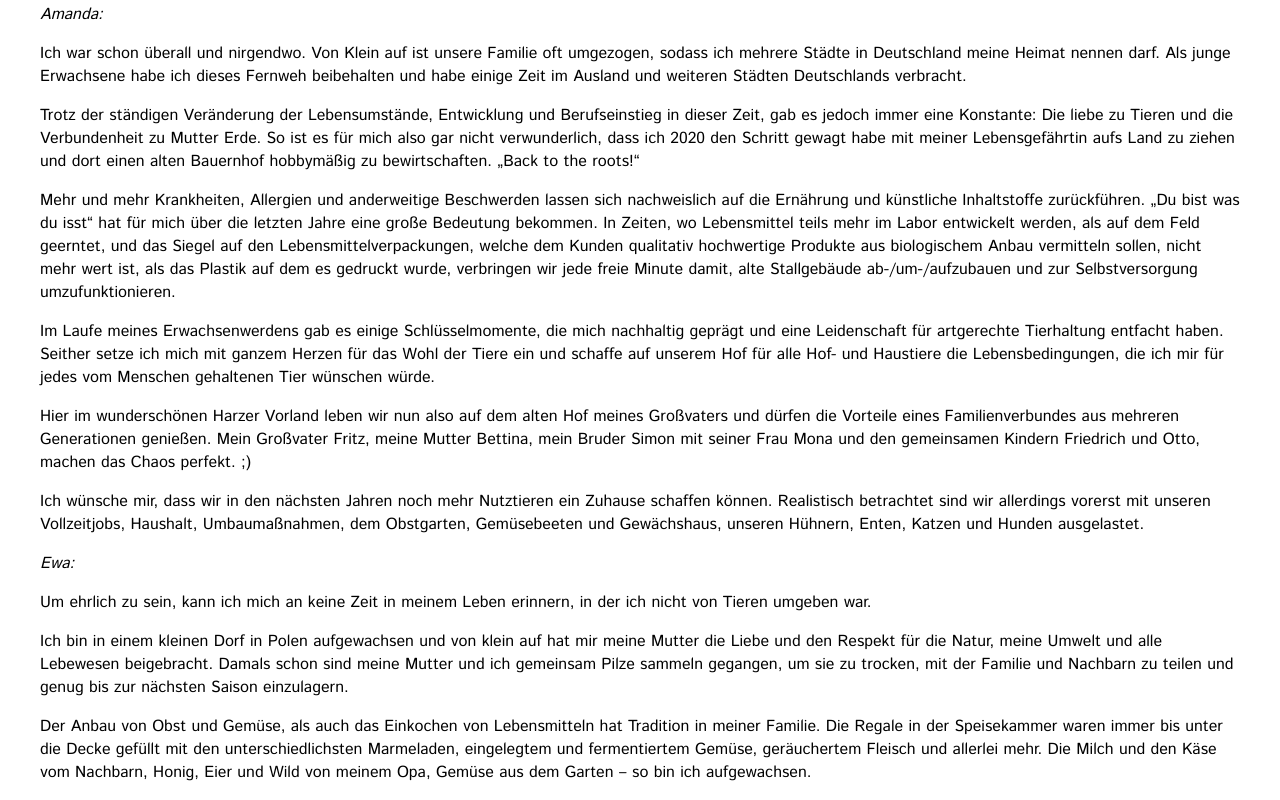
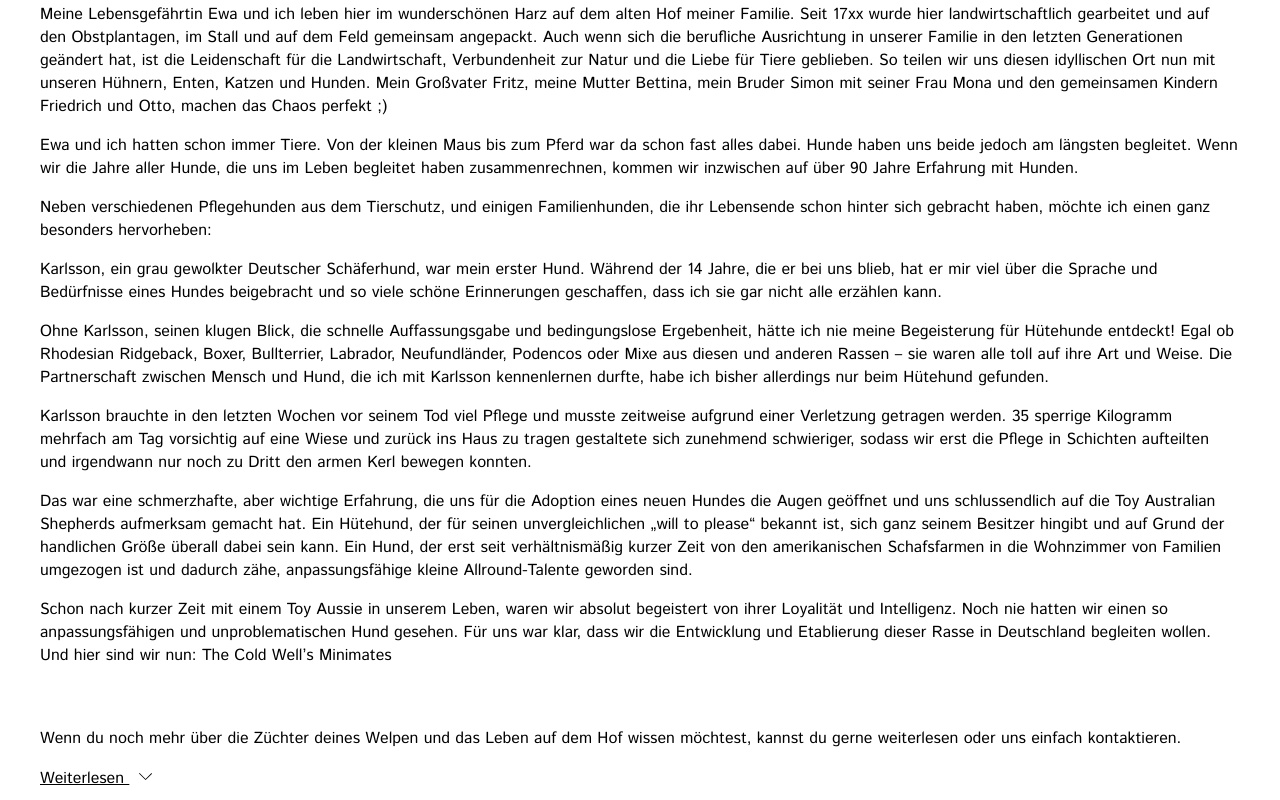
Before and after one commit to 19101990/mini-mate, a React (Create React App) app: page /#/about in a window 1280 px wide. Shown: the part 340-1140 px from the top of the page. Built offline with nearby package versions, Linux system fonts and the light colour scheme.

Commit message:
update content

```diff
--- a/src/index.scss
+++ b/src/index.scss
@@ -1255,8 +1255,6 @@ html:not(:has(#main)) header + div {
           min-height: 100%;
           object-fit: cover;
           border-radius: 0 20px 20px 0;
-          -webkit-filter: sepia(1);
-          filter: sepia(1);
         }
       }
     }
--- a/src/pages/AboutPage.js
+++ b/src/pages/AboutPage.js
@@ -15,19 +15,14 @@ export default function AboutPage() {
             <h2 className="headline">Über uns</h2>
             <div className="about_us">
                 <p className="about_title">Wer The Cold Well ist? Das sind wir! Amanda und Ewa vom Hof im Kalten Brunnen</p>
-                <p className="about_name">Amanda:</p>
-                <p>Ich war schon überall und nirgendwo. Von Klein auf ist unsere Familie oft umgezogen, sodass ich mehrere Städte in Deutschland meine Heimat nennen darf. Als junge Erwachsene habe ich dieses Fernweh beibehalten und habe einige Zeit im Ausland und weiteren Städten Deutschlands verbracht.</p>
-                <p>Trotz der ständigen Veränderung der Lebensumstände, Entwicklung und Berufseinstieg in dieser Zeit, gab es jedoch immer eine Konstante: Die liebe zu Tieren und die Verbundenheit zu Mutter Erde. So ist es für mich also gar nicht verwunderlich, dass ich 2020 den Schritt gewagt habe mit meiner Lebensgefährtin aufs Land zu ziehen und dort einen alten Bauernhof hobbymäßig zu bewirtschaften. „Back to the roots!“</p>
-                <p>Mehr und mehr Krankheiten, Allergien und anderweitige Beschwerden lassen sich nachweislich auf die Ernährung und künstliche Inhaltstoffe zurückführen. „Du bist was du isst“ hat für mich über die letzten Jahre eine große Bedeutung bekommen. In Zeiten, wo Lebensmittel teils mehr im Labor entwickelt werden, als auf dem Feld geerntet, und das Siegel auf den Lebensmittelverpackungen, welche dem Kunden qualitativ hochwertige Produkte aus biologischem Anbau vermitteln sollen, nicht mehr wert ist, als das Plastik auf dem es gedruckt wurde, verbringen wir jede freie Minute damit, alte Stallgebäude ab-/um-/aufzubauen und zur Selbstversorgung umzufunktionieren. </p>
-                <p>Im Laufe meines Erwachsenwerdens gab es einige Schlüsselmomente, die mich nachhaltig geprägt und eine Leidenschaft für artgerechte Tierhaltung entfacht haben. Seither setze ich mich mit ganzem Herzen für das Wohl der Tiere ein und schaffe auf unserem Hof für alle Hof- und Haustiere die Lebensbedingungen, die ich mir für jedes vom Menschen gehaltenen Tier wünschen würde.</p>
-                <p>Hier im wunderschönen Harzer Vorland leben wir nun also auf dem alten Hof meines Großvaters und dürfen die Vorteile eines Familienverbundes aus mehreren Generationen genießen. Mein Großvater Fritz, meine Mutter Bettina, mein Bruder Simon mit seiner Frau Mona und den gemeinsamen Kindern Friedrich und Otto, machen das Chaos perfekt. ;) </p>
-                <p>Ich wünsche mir, dass wir in den nächsten Jahren noch mehr Nutztieren ein Zuhause schaffen können. Realistisch betrachtet sind wir allerdings vorerst mit unseren Vollzeitjobs, Haushalt, Umbaumaßnahmen, dem Obstgarten, Gemüsebeeten und Gewächshaus, unseren Hühnern, Enten, Katzen und Hunden ausgelastet.</p>
-                <p className="about_name">Ewa:</p>
-                <p>Um ehrlich zu sein, kann ich mich an keine Zeit in meinem Leben erinnern, in der ich nicht von Tieren umgeben war.</p>
-                <p>Ich bin in einem kleinen Dorf in Polen aufgewachsen und von klein auf hat mir meine Mutter die Liebe und den Respekt für die Natur, meine Umwelt und alle Lebewesen beigebracht. Damals schon sind meine Mutter und ich gemeinsam Pilze sammeln gegangen, um sie zu trocken, mit der Familie und Nachbarn zu teilen und genug bis zur nächsten Saison einzulagern.</p>
-                <p>Der Anbau von Obst und Gemüse, als auch das Einkochen von Lebensmitteln hat Tradition in meiner Familie. Die Regale in der Speisekammer waren immer bis unter die Decke gefüllt mit den unterschiedlichsten Marmeladen, eingelegtem und fermentiertem Gemüse, geräuchertem Fleisch und allerlei mehr.  Die Milch und den Käse vom Nachbarn, Honig, Eier und Wild von meinem Opa, Gemüse aus dem Garten – so bin ich aufgewachsen. </p>
-                <p>Bei uns gab es auch schon immer Katzen und Hunde, zeitweise auch verschiedene Nutztiere und Pferde, die für mich zu einem wichtigen Teil meines Lebens geworden sind. Im Laufe der Jahre haben wir unzählige streunende Katzen und Hunde aufgenommen. Einige wurden in unserem Dorf gefunden und zu uns gebracht, andere kamen von selbst. Einfach wegschauen konnten wir nicht also haben wir stets unser Bestes getan, um ihnen ein gutes und langes Leben zu bieten.</p>
-                <p>Ich habe das große Glück, eine Partnerin gefunden zu haben, die meine Träume und Werte teilt. Auf dem Bauernhof bauen wir unsere Zukunft gemeinsam auf. Das Wohlergehen unserer Tiere ist für uns eine Selbstverständlichkeit. Sie waren und werden nie nur ein Haus- oder Nutztier sein, sie sind ein Teil von uns, diesem Hof und unserem Leben.</p>
+                <p>Meine Lebensgefährtin Ewa und ich leben hier im wunderschönen Harz auf dem alten Hof meiner Familie. Seit 17xx wurde hier landwirtschaftlich gearbeitet und auf den Obstplantagen, im Stall und auf dem Feld gemeinsam angepackt. Auch wenn sich die berufliche Ausrichtung in unserer Familie in den letzten Generationen geändert hat, ist die Leidenschaft für die Landwirtschaft, Verbundenheit zur Natur und die Liebe für Tiere geblieben. So teilen wir uns diesen idyllischen Ort nun mit unseren Hühnern, Enten, Katzen und Hunden. Mein Großvater Fritz, meine Mutter Bettina, mein Bruder Simon mit seiner Frau Mona und den gemeinsamen Kindern Friedrich und Otto, machen das Chaos perfekt ;)</p>
+                <p>Ewa und ich hatten schon immer Tiere. Von der kleinen Maus bis zum Pferd war da schon fast alles dabei. Hunde haben uns beide jedoch am längsten begleitet. Wenn wir die Jahre aller Hunde, die uns im Leben begleitet haben zusammenrechnen, kommen wir inzwischen auf über 90 Jahre Erfahrung mit Hunden.</p>
+                <p>Neben verschiedenen Pflegehunden aus dem Tierschutz, und einigen Familienhunden, die ihr Lebensende schon hinter sich gebracht haben, möchte ich einen ganz besonders hervorheben:</p>
+                <p>Karlsson, ein grau gewolkter Deutscher Schäferhund, war mein erster Hund. Während der 14 Jahre, die er bei uns blieb, hat er mir viel über die Sprache und Bedürfnisse eines Hundes beigebracht und so viele schöne Erinnerungen geschaffen, dass ich sie gar nicht alle erzählen kann. </p>
+                <p>Ohne Karlsson, seinen klugen Blick, die schnelle Auffassungsgabe und bedingungslose Ergebenheit, hätte ich nie meine Begeisterung für Hütehunde entdeckt! Egal ob Rhodesian Ridgeback, Boxer, Bullterrier, Labrador, Neufundländer, Podencos oder Mixe aus diesen und anderen Rassen – sie waren alle toll auf ihre Art und Weise. Die Partnerschaft zwischen Mensch und Hund, die ich mit Karlsson kennenlernen durfte, habe ich bisher allerdings nur beim Hütehund gefunden.</p>
+                <p>Karlsson brauchte in den letzten Wochen vor seinem Tod viel Pflege und musste zeitweise aufgrund einer Verletzung getragen werden. 35 sperrige Kilogramm mehrfach am Tag vorsichtig auf eine Wiese und zurück ins Haus zu tragen gestaltete sich zunehmend schwieriger, sodass wir erst die Pflege in Schichten aufteilten und irgendwann nur noch zu Dritt den armen Kerl bewegen konnten. </p>
+                <p>Das war eine schmerzhafte, aber wichtige Erfahrung, die uns für die Adoption eines neuen Hundes die Augen geöffnet und uns schlussendlich auf die Toy Australian Shepherds aufmerksam gemacht hat. Ein Hütehund, der für seinen unvergleichlichen „will to please“ bekannt ist, sich ganz seinem Besitzer hingibt und auf Grund der handlichen Größe überall dabei sein kann. Ein Hund, der erst seit verhältnismäßig kurzer Zeit von den amerikanischen Schafsfarmen in die Wohnzimmer von Familien umgezogen ist und dadurch zähe, anpassungsfähige kleine Allround-Talente geworden sind.</p>
+                <p>Schon nach kurzer Zeit mit einem Toy Aussie in unserem Leben, waren wir absolut begeistert von ihrer Loyalität und Intelligenz. Noch nie hatten wir einen so anpassungsfähigen und unproblematischen Hund gesehen. Für uns war klar, dass wir die Entwicklung und Etablierung dieser Rasse in Deutschland begleiten wollen. Und hier sind wir nun: The Cold Well’s Minimates  </p>
             </div>
             <div className="about_contact">
                 <p>Wenn du noch mehr über die Züchter deines Welpen und das Leben auf dem Hof wissen möchtest, kannst du gerne weiterlesen oder uns einfach kontaktieren.</p>
--- a/src/pages/DogsPage.js
+++ b/src/pages/DogsPage.js
@@ -8,7 +8,7 @@ export default function DogsPage() {
             <div className="dogs_page_wrapper">
                 <div className="dog_card__wrapper">
                     <div class="dog_card">
-                        <div className="dog_image"><img loading="lazy" src="gfx/maple_uh.jpg" alt=""></img></div>
+                        <div className="dog_image"><img src="gfx/maple_uh.jpg" alt=""></img></div>
                         <div className="dog_description">
                             <h4 className="dog_name">Cross L’s Foggy Maple Forest</h4>
                             <small>(USA Import)</small>
@@ -38,7 +38,7 @@ export default function DogsPage() {
                 </div>
                 <div className="dog_card__wrapper">
                     <div class="dog_card">
-                        <div className="dog_image"><img loading="lazy" src="gfx/cosmo_uh.jpg" alt=""></img></div>
+                        <div className="dog_image"><img src="gfx/cosmo_uh.jpg" alt=""></img></div>
                         <div className="dog_description">
                             <h4 className="dog_name">Enloe‘s Cosmic Eclipse</h4>
                             <small>(USA Import)</small>
```
